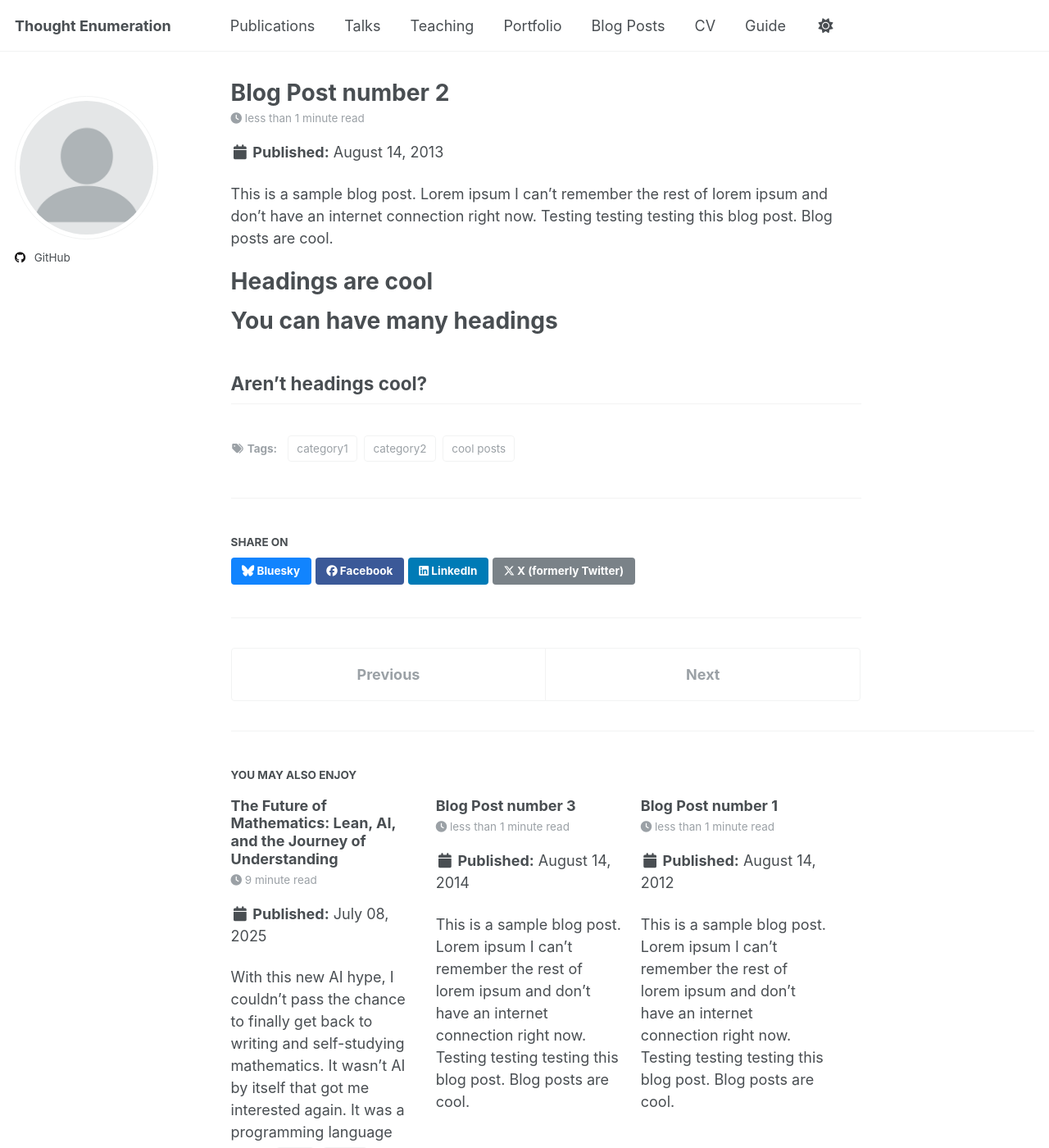
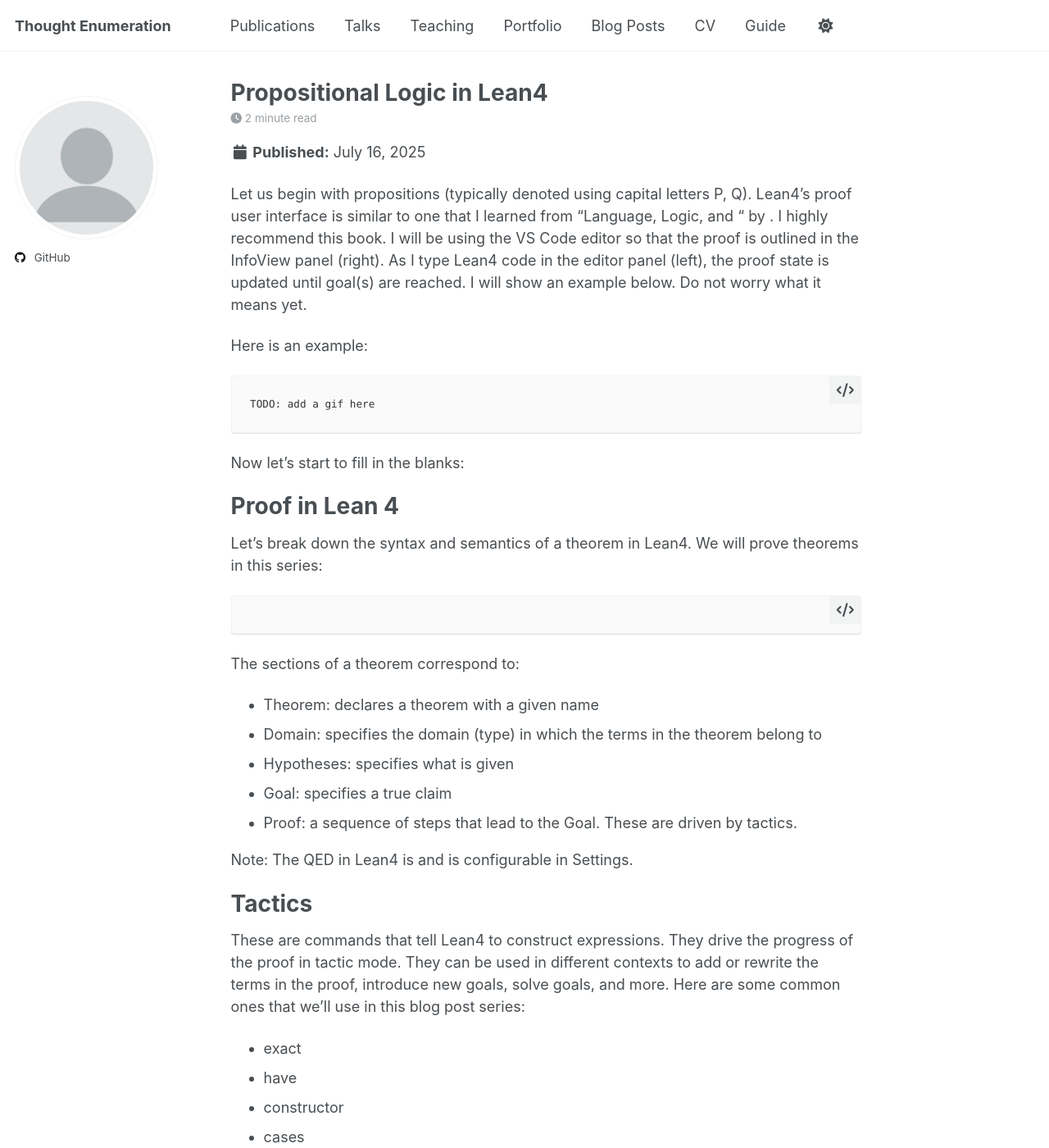
Before and after one commit to sandan/sandan.github.io, a Jekyll site: the page built from _posts/2013-08-14-blog-post-2.md, in a window 1280 px wide and 1400 px high. Shown: the whole window at 82% size. Built offline with Jekyll 4.4.1, drawn with Linux system fonts in a browser that asks for light colours; a script that is not in the unit is left out; some of the changed text lies outside the part shown.

Commit message:
Update 2013-08-14-blog-post-2.md

````diff
--- a/_posts/2013-08-14-blog-post-2.md
+++ b/_posts/2013-08-14-blog-post-2.md
@@ -1,20 +1,54 @@
 ---
-title: 'Blog Post number 2'
-date: 2013-08-14
-permalink: /posts/2013/08/blog-post-2/
+title: "Propositional Logic in Lean4"
+date: 2025-07-16
+categories: logic formalization
+permalink: /posts/2025/07/blog-post-2/
 tags:
-  - cool posts
-  - category1
-  - category2
+  - propositional
+  - lean4
+  - sentiential
 ---
+Let us begin with propositions (typically denoted using capital letters P, Q). Lean4's proof user interface is similar to one that I learned from "Language, Logic, and " by . I highly recommend this book. I will be using the VS Code editor so that the proof is outlined in the InfoView panel (right). As I type Lean4 code in the editor panel (left), the proof state is updated until goal(s) are reached. I will show an example below. Do not worry what it means yet.
 
-This is a sample blog post. Lorem ipsum I can't remember the rest of lorem ipsum and don't have an internet connection right now. Testing testing testing this blog post. Blog posts are cool.
+Here is an example:
+```
+TODO: add a gif here
+```
 
-Headings are cool
-======
+Now let's start to fill in the blanks:
 
-You can have many headings
-======
+# Proof in Lean 4
+Let's break down the syntax and semantics of a theorem in Lean4. We will prove theorems in this series:
 
-Aren't headings cool?
-------
+```
+```
+
+The sections of a theorem correspond to:
+- Theorem: declares a theorem with a given name
+- Domain: specifies the domain (type) in which the terms in the theorem belong to
+- Hypotheses: specifies what is given
+- Goal: specifies a true claim
+- Proof: a sequence of steps that lead to the Goal. These are driven by tactics.
+
+Note: The QED in Lean4 is  and is configurable in Settings.
+
+# Tactics
+These are commands that tell Lean4 to construct expressions. They drive the progress of the proof in tactic mode. They can be used in different contexts to add or rewrite the terms in the proof, introduce new goals, solve goals, and more. Here are some common ones that we'll use in this blog post series:
+- exact
+- have
+- constructor
+- cases
+- left, right
+- apply
+- intro
+- push_neg
+- by_contra
+- contrapose
+- assumption
+- tauto
+- contradiction
+
+It may be common to look up a tactic but I find asking an AI along with examples of usage easier. So that is the first thing I suggest you do. Fire up Lean4 and start proving your first theorems. In the next blog post, I'll share some that I found useful.
+
+# Blog
+Posts that have a lean4 tag will usually have lean4 code that is used to prove something in tactic mode. Rarely will I include the InfoView panel so it will help to try out these examples yourself. The best way to learn is by doing. I will try to keep the posts bite-sized. I reserve the right to edit the posts. You can always check the github repository for the latest updates and the history of each file. Happy proving!
````
